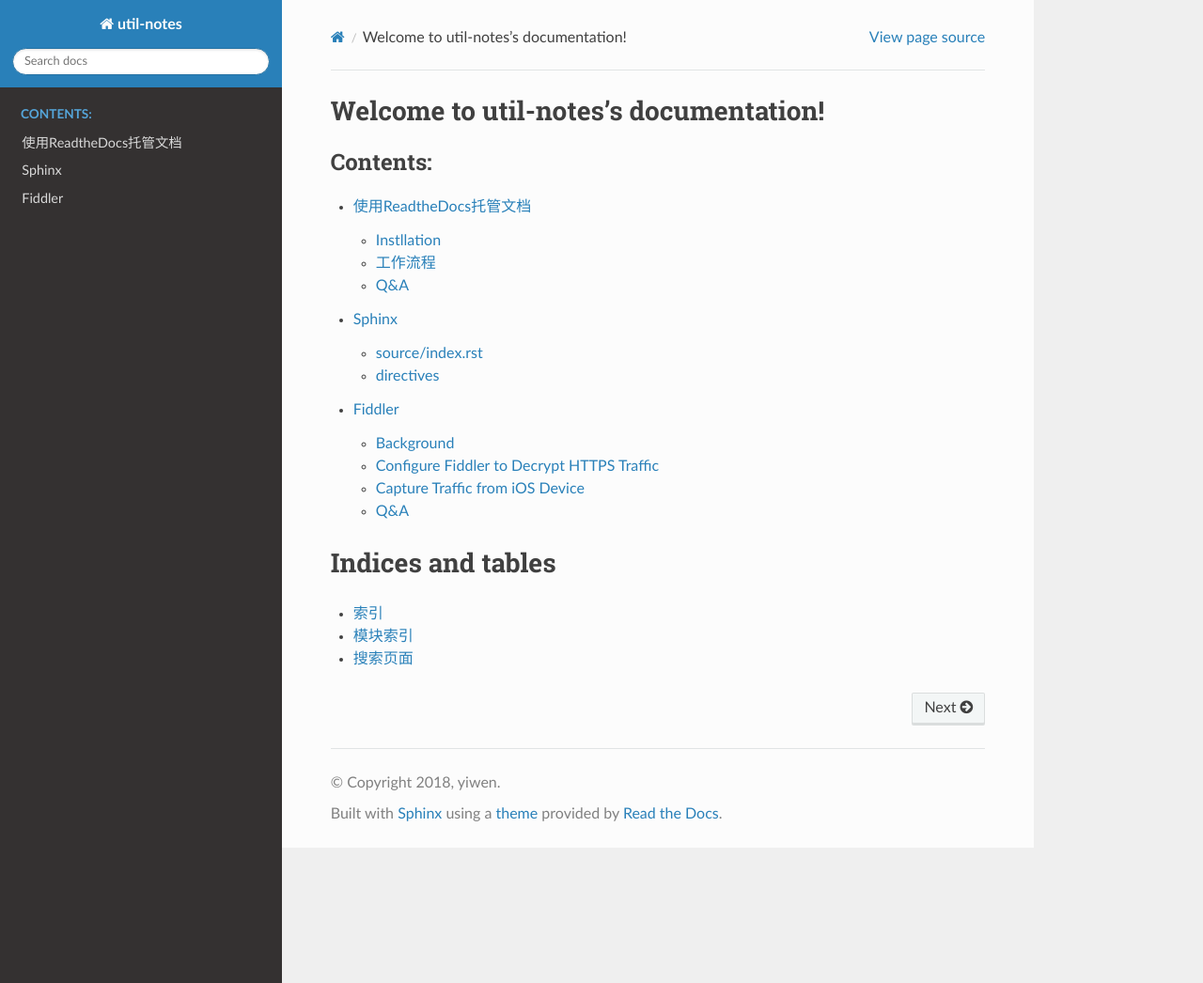
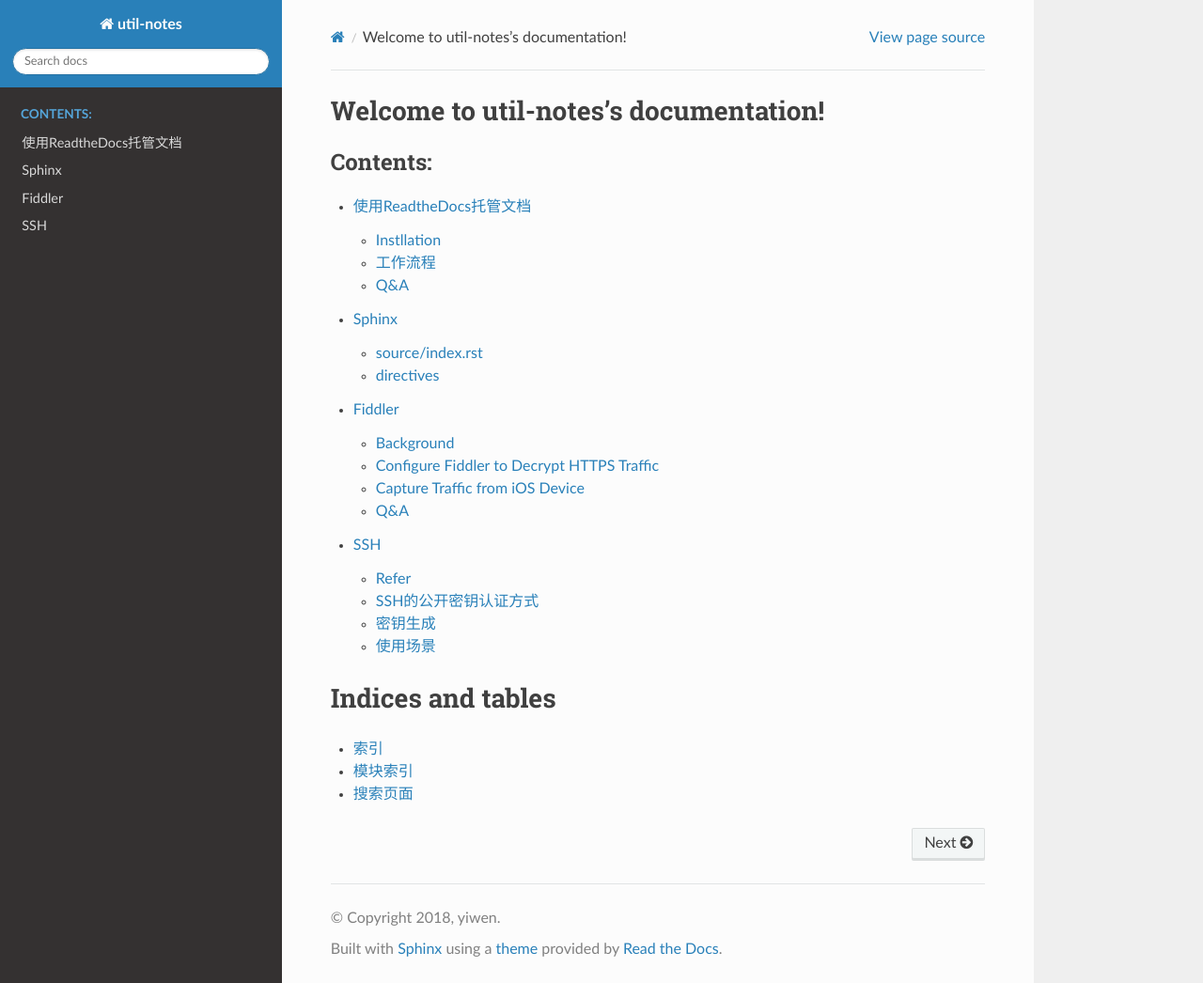
Before and after one commit to yiwenliu/util-notes, a Sphinx documentation site: the page built from source/index.rst, in a window 1280 px wide and 1046 px high. Shown: the whole window at 94% size. Built offline with Sphinx 7.4.7 and the Read the Docs theme 2.0.0, drawn with Linux system fonts in a browser that asks for light colours; some of the changed lines change nothing that is shown.

Commit message:
20180302

```diff
--- a/source/index.rst
+++ b/source/index.rst
@@ -13,6 +13,7 @@ Welcome to util-notes's documentation!
    readthedocs
    sphinx
    fiddler
+   ssh
 
 
 
--- /dev/null
+++ b/source/ssh.rst
@@ -0,0 +1,22 @@
+SSH
+====
+Refer
+------
+阮一峰写了两篇文章，很值得参考
+
+`SSH原理与运用（一）：远程登录 <http://www.ruanyifeng.com/blog/2011/12/ssh_remote_login.html>`_
+
+`SSH原理与运用（二）：远程操作与端口转发 <http://www.ruanyifeng.com/blog/2011/12/ssh_port_forwarding.html>`_
+
+SSH的公开密钥认证方式
+----------------------
+1. 用户将自己的公钥储存在远程主机上。
+2. 登录的时候，远程主机会向用户发送一段随机字符串，用户用自己的私钥加密后，再发回来。远程主机用事先储存的公钥进行解密，如果成功，就证明用户是可信的，直接允许登录shell，不再要求密码。
+
+密钥生成
+----------
+使用命令 **ssh-keygen** 生成、管理和转换认证密钥，`中文手册 <http://www.jinbuguo.com/openssh/ssh-keygen.html>`_
+
+使用场景
+---------
+- 链接Github上已有仓库时进行认证
```
